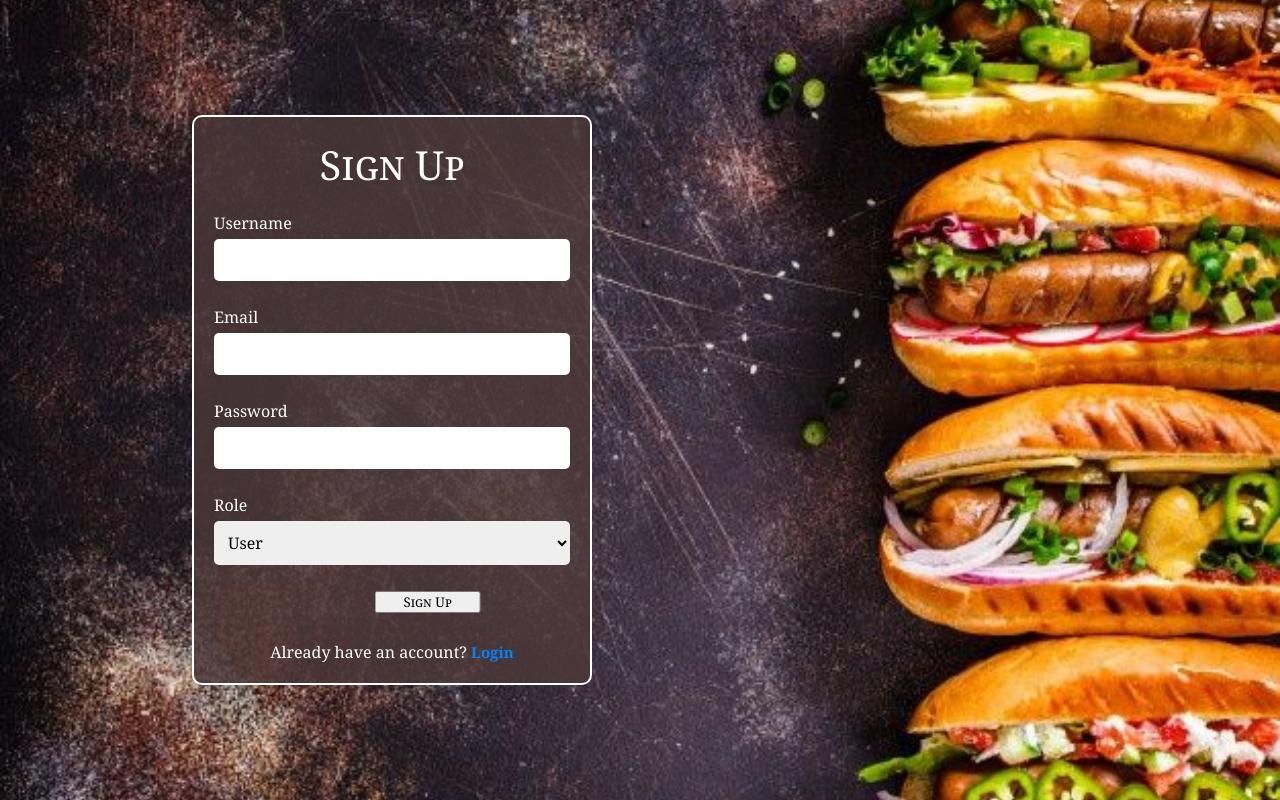
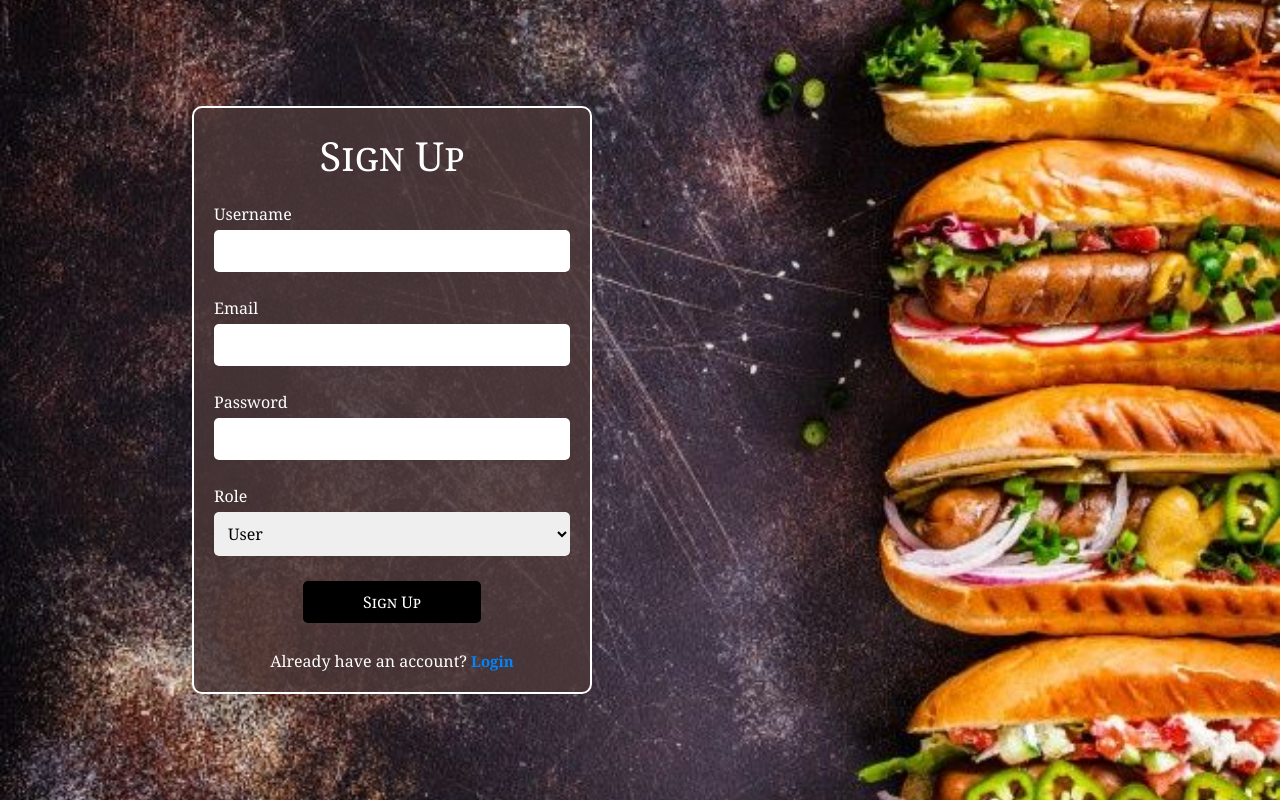
Before and after one commit to hiralpatel20/FreshBite-Subs, a React (Vite) app in the folder frontend/: page /signup in a window 1280 px wide. Built offline with nearby package versions, Linux system fonts and the light colour scheme.

Commit message:
Change some code

```diff
--- a/frontend/src/pages/SignUp/SignUp.css
+++ b/frontend/src/pages/SignUp/SignUp.css
@@ -49,7 +49,7 @@
     margin-bottom: 10px;
   }
 
-  .sighup-button {
+  .signup-button {
     width: 50%;
     padding: 10px;
     background-color: #000;
```
